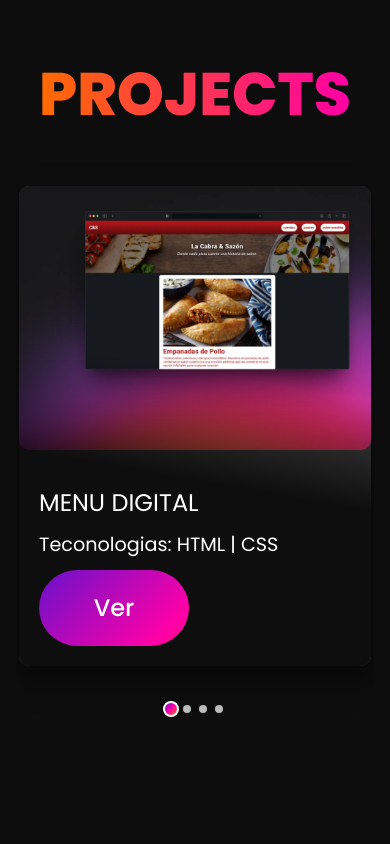
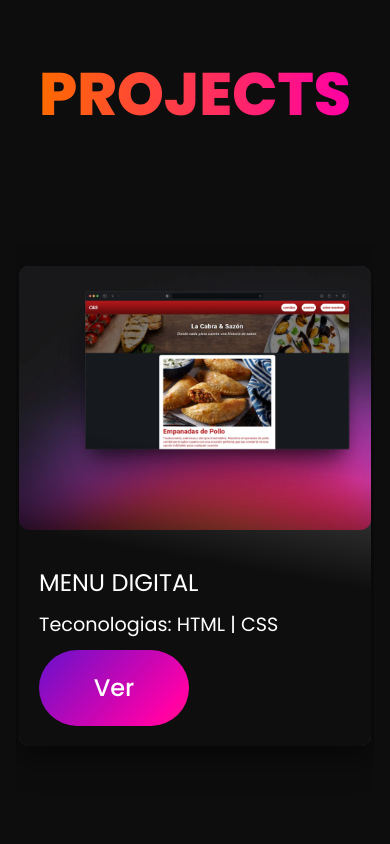
Before and after one commit to facuuurz/Portafolio-Facundo-Ramirez, a website: page index.html in a window 390 px wide. Shown: the part 800-1644 px from the top of the page. Drawn offline with nearby package versions, Linux system fonts and the light colour scheme.

Commit message:
test mt in swiper-pagination

```diff
--- a/index.html
+++ b/index.html
@@ -9,7 +9,7 @@
     <link rel="stylesheet" href="src/css/swiper.css">
     <title>Portafolio F.R</title>
 </head>
-<body class="font-poppins text-white">
+<body class="font-poppins text-white bg-[#0D0D0D]">
     <header class="bg-[#0D0D0D] flex justify-center items-center h-20 w-full relative z-50 sticky top-0 shadow-lg shadow-black/60">
         <div class="flex justify-between items-center w-full max-w-[1440px] px-8">
             <!-- Logo -->
@@ -141,7 +141,7 @@
 </section>
 
 
-        <section class="min-h-screen flex flex-col items-center justify-center gap-10" id="stack">
+        <section class="min-h-screen flex flex-col items-center justify-center gap-10 max-sm:mt-4" id="stack">
             <h3 class="text-6xl font-extrabold text-transparent bg-clip-text bg-[linear-gradient(90deg,#ff6a00,#ff00a6,#6a11cb,#000000)] [background-size:300%]">
                 STACK
             </h3>
--- a/src/css/swiper.css
+++ b/src/css/swiper.css
@@ -77,7 +77,7 @@ background: linear-gradient(10deg, rgba(0, 0, 0, 0.78) 17%, rgba(255, 255, 255,
     .swiper{
         display: flex;
         align-items: center;
-        height: calc(100vh - 15rem);
+        min-height: calc(100vh - 15rem);
     }
 
     .swiper-wrapper{
```
Also changed, not shown: src/output.css.
